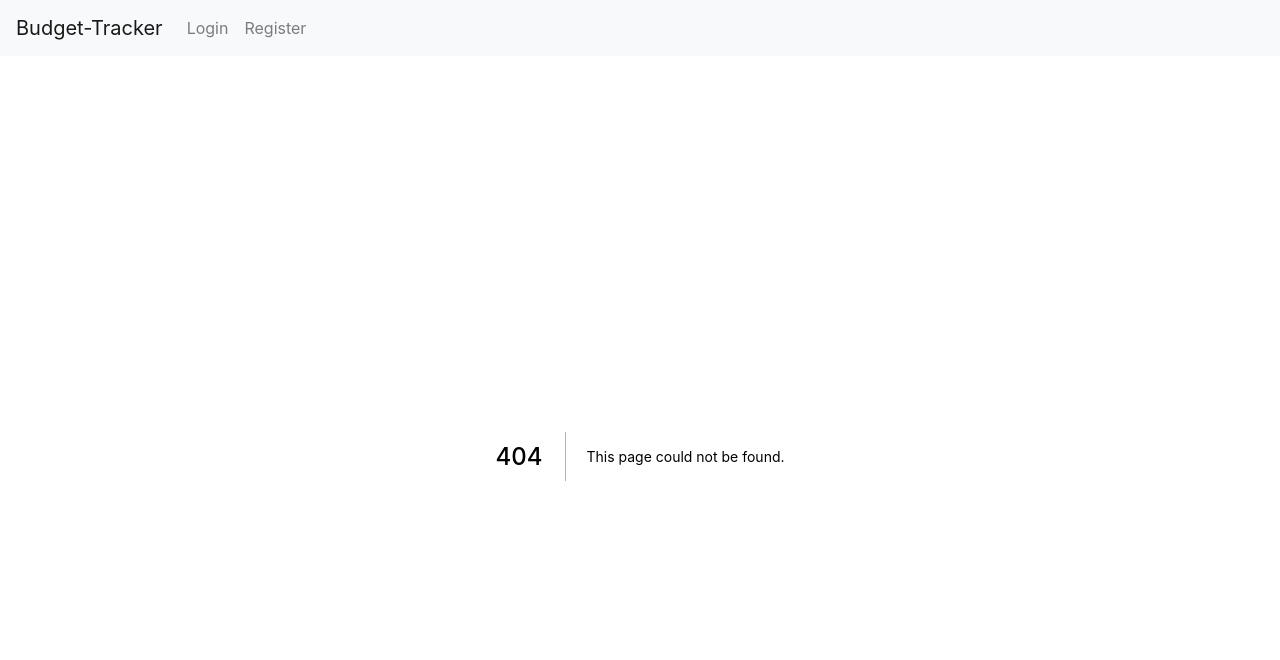
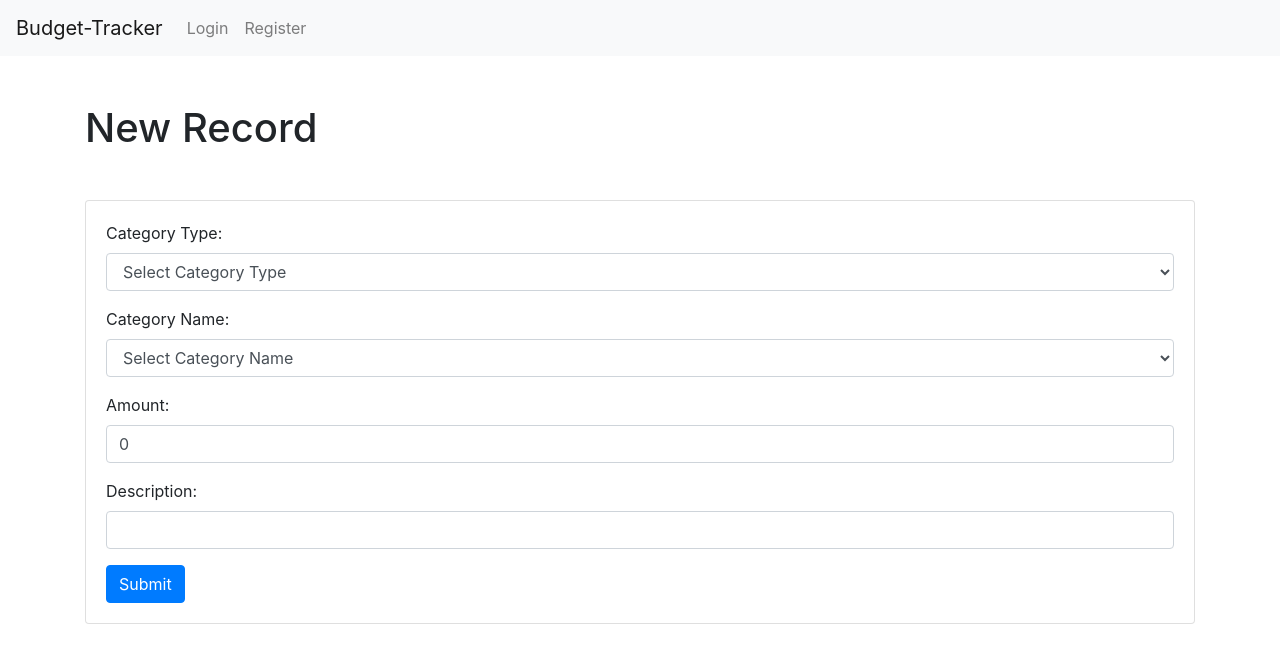
Before and after one commit to criselle10/capstone3-client, a Next.js app: page /records/newRecord in a window 1280 px wide. Before the commit this address had no page. Shown: the top 660 px of the page. Built offline with nearby package versions, Linux system fonts and the light colour scheme.

Commit message:
includes day 2 capstone 3 making

```diff
--- a/components/NaviBar.js
+++ b/components/NaviBar.js
@@ -13,7 +13,6 @@ export default function NavBar(){
             <Navbar.Toggle aria-controls="basic-navbar-nav" />
             <Navbar.Collapse id="basic-navbar-nav">
                 <Nav className="mr-auto">
-
                     {
                         user.id !== null
                         ?
@@ -21,10 +20,10 @@ export default function NavBar(){
                             <Link href="/">
                                 <a className="nav-link" role="button">Home</a>
                             </Link>
-                            <Link href="/categories">
+                            <Link href="/categories/">
                                 <a className="nav-link" role="button">Categories</a>
                             </Link>
-                            <Link href="/record">
+                            <Link href="/records/">
                                 <a className="nav-link" role="button">Records</a>
                             </Link>
                             <Link href="/logout/">
--- /dev/null
+++ b/pages/records/newRecord.js
@@ -0,0 +1,118 @@
+import React, {useState, useEffect} from 'react';
+import Swal from 'sweetalert2';
+import {Form, Button, Card} from 'react-bootstrap';
+import Router from 'next/router';
+
+export default function AddRecord(){
+
+    const [type, setType] = useState('');
+    const [name, setName] = useState('');
+    const [amount, setAmount] = useState(0);
+    const [description, setDescription] = useState('');
+
+    const [isActive, setIsActive] = useState(true);
+
+    useEffect(() => {
+        if(name !== '' && type !== '' && amount !== '' && description !== ''){
+            setIsActive(true)
+        }else {
+            setIsActive(false)
+        }
+    }, [name, type, amount, description])
+
+    function addRecord(e){
+        e.preventDefault()
+
+        let token = localStorage.getItem('token');
+        fetch('http://localhost:4000/api/record', {
+            method: 'POST',
+            headers: {
+                'Content-Type': 'application/json',
+                'Authorization': `Bearer ${localStorage.getItem('token')}`
+            },
+            body: JSON.stringify({
+                name: name,
+                type: type,
+                amount: amount,
+                description: description
+            })
+        })
+        .then(res => res.json())
+        .then(data => {
+            console.log(data)
+
+            if(data){
+                console.log(data)
+                Swal.fire({
+                    icon: "success",
+                    title: "Record Saved",
+                    text: "Thank you for adding record."
+                })
+                Router.push('/record')
+            }else {
+                Swal.fire({
+                    icon: "error",
+                    title: "Please Try Again",
+                    text: "Failed adding record."
+                })
+            }
+        })
+
+        setName('');
+        setType('');
+        setAmount('');
+        setDescription('');
+    }
+
+    return (
+        <React.Fragment>
+            <h1 className='my-5'>New Record</h1>
+            <Card>
+                <Card.Body>
+                    <Form onSubmit={ e => addRecord(e)}>
+                        <Form.Group controlId="type">
+                            <Form.Label>Category Type:</Form.Label>
+                            <Form.Control as="select" value={type} onChange={(e) => setType(e.target.value)} required>
+                                <option disabled value=''>Select Category Type</option>
+                                <option>Income</option>
+                                <option>Expense</option>
+                            </Form.Control>
+                        </Form.Group>
+                        <Form.Group controlId="name">
+                            <Form.Label>Category Name:</Form.Label>
+                            <Form.Control as="select" value={name} onChange={(e) => setName(e.target.value)} required>
+                                <option disabled value=''>Select Category Name</option>
+                                <option>List category</option>
+                            </Form.Control>
+                        </Form.Group>
+                        <Form.Group controlId="amount">
+                            <Form.Label>Amount:</Form.Label>
+                            <Form.Control
+                                type="number"
+                                value={amount}
+                                onChange={(e) => setAmount(e.target.value)}
+                                required
+                            />
+                        </Form.Group>
+                        <Form.Group controlId="description">
+                            <Form.Label>Description:</Form.Label>
+                            <Form.Control
+                                type="text"
+                                value={description}
+                                onChange={(e) => setDescription(e.target.value)}
+                                required
+                            />
+                        </Form.Group>
+                        <Button type='submit' variant='primary'>Submit</Button>
+                    </Form>
+                </Card.Body>
+            </Card>
+        </React.Fragment>
+    )
+}
+
+// {
+//     isActive
+//     ? <Button type='submit' variant='primary'>Submit</Button>
+//     : <Button type='submit' variant='danger' disabled>Submit</Button>
+// }
```
Also changed, not shown: pages/records/index.js (added, +44 -0 lines).
